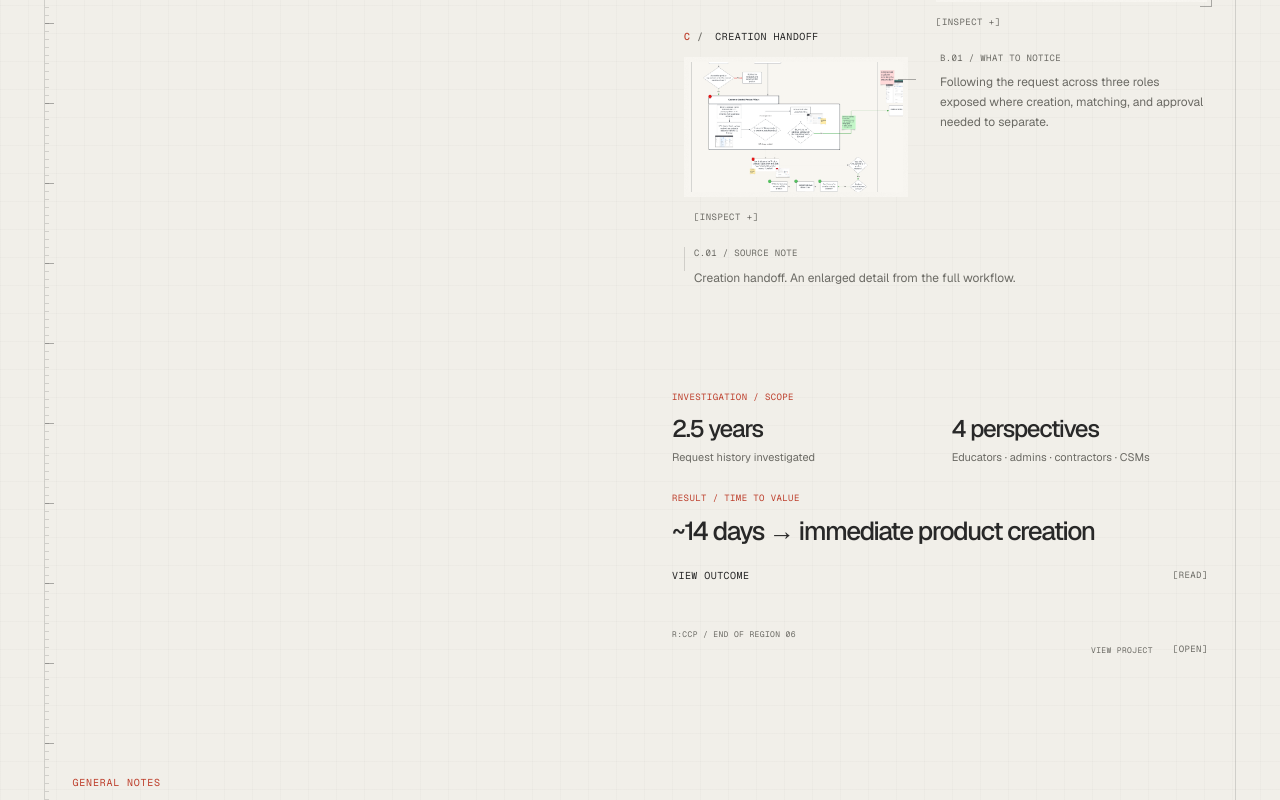
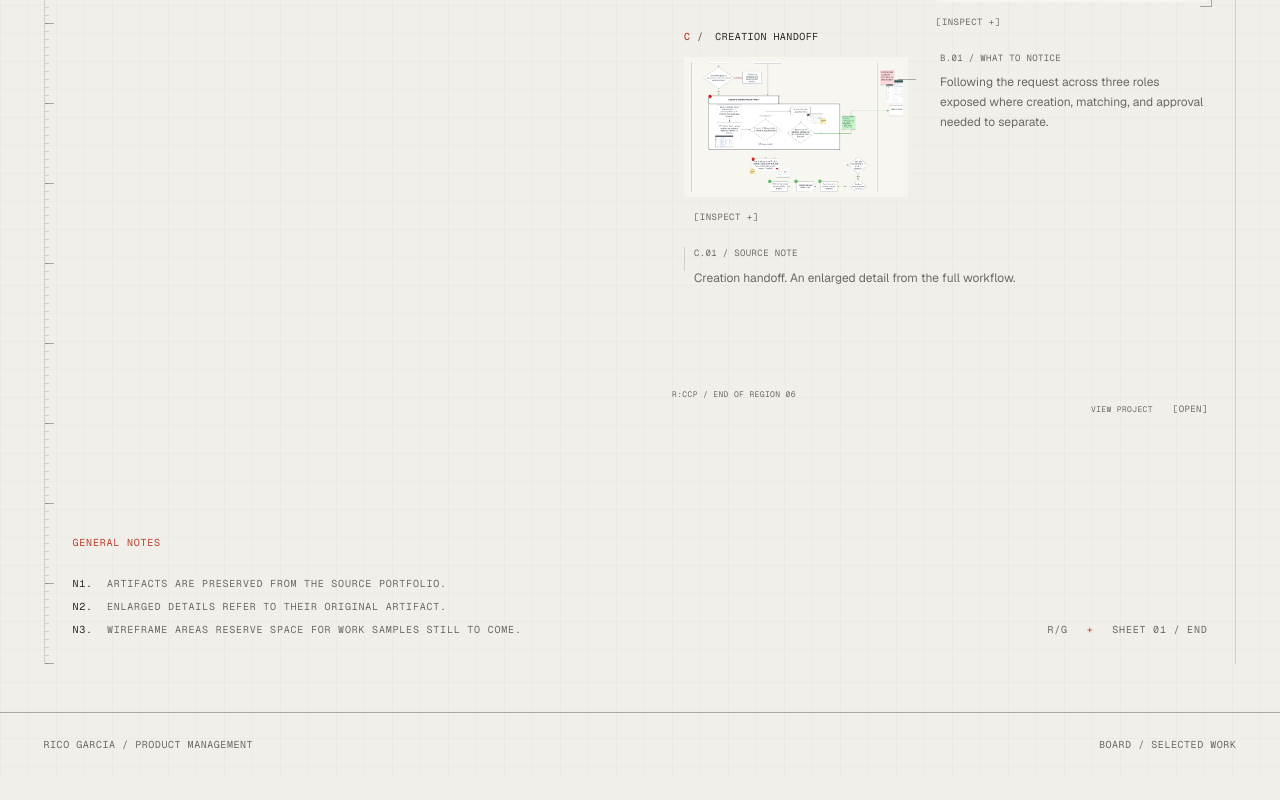
Before and after one commit to ricardougarcia/magpie-dashboards-work, a Next.js app: page /drawer in a window 1280 px wide. Shown: the part 3210-4010 px from the top of the page. After the commit the page ends 3987 px from the top, so only its background shows below. Built offline with nearby package versions, Linux system fonts and the light colour scheme.

Commit message:
Remove scope and outcome sections from CCP Board preview

```diff
--- a/src/components/portfolio/board-clusters.module.css
+++ b/src/components/portfolio/board-clusters.module.css
@@ -86,15 +86,6 @@
 .ccp [data-pixel-size] > div:first-child { flex: 1; min-width: 0; }
 .ccp [data-artifact="C"] > div > div:last-child { width: min(380px, calc(100cqw - 12px)); }
 .ccp [data-source-locator] { width: 62px; flex: 0 0 62px; }
-.ccp [data-board-notes] { display: grid; grid-template-columns: 1fr; gap: 24px; margin: 30px 0 0; }
-.ccp [data-board-notes] > section { display: block; }
-.ccp [data-board-notes] h3 { max-width: none; font-size: 9px; margin-bottom: 12px; }
-.ccp [data-board-notes] > section:first-child > div { display: flex; gap: 24px; }
-.ccp [data-board-notes] > section:first-child a { flex: 1; min-width: 0; gap: 6px; }
-.ccp [data-board-notes] > section:first-child strong { font-size: 24px; }
-.ccp [data-board-notes] > section:first-child a > span { font-size: 11px; }
-.ccp [data-board-notes] > section:last-child p { font-size: 26px; max-width: 430px; }
-.ccp [data-board-notes] > section:last-child a { margin-top: 6px; }
 .ccp > footer a { display: inline-flex; align-items: center; gap: 20px; min-height: 44px; text-decoration: none; }
 .ccp > footer a:is(:hover, :focus-visible) { text-decoration: underline; text-underline-offset: 5px; }
 .ccp > footer { margin-top: auto; padding-top: 28px; flex-wrap: wrap; gap: 4px 16px; font-size: 8px; }
@@ -133,9 +124,6 @@
   .ccp [data-artifact="B"] { padding-top: 0; width: 100%; }
   .ccp [data-artifact="C"] { width: calc(100% - 22px) !important; margin-left: 22px; }
   .ccp [data-artifact="C"] > div > div:last-child { width: 100%; }
-  .ccp [data-board-notes] > section:first-child > div { gap: 16px; }
-  .ccp [data-board-notes] > section:first-child strong { font-size: 23px; }
-  .ccp [data-board-notes] > section:last-child p { font-size: 27px; }
 }
 @media (prefers-reduced-motion: reduce) {
   .field *, .field *::before, .field *::after { animation: none !important; }
--- a/src/components/portfolio/ccp-board-cluster.tsx
+++ b/src/components/portfolio/ccp-board-cluster.tsx
@@ -72,23 +72,6 @@ export function CcpBoardCluster({ project, number }: { project: PortfolioProject
         </RegionInspection>
       </div> : null}
     </EvidenceRegion>
-      <div className={styles.notesPlate} data-board-notes>
-      <section className={styles.researchPlate} aria-labelledby={`${project.id}-scope`}>
-        <h3 id={`${project.id}-scope`} className={styles.register}>Investigation / Scope</h3>
-        <div className={styles.researchSignals}>
-        {project.region?.signals.filter((signal) => project.sections.some((section) => section.id === signal.sectionId)).map((signal) => <PortfolioLink key={signal.label} href={`${projectUrl}#${signal.sectionId}`} className={styles.scopeSignal}>
-          <strong>{signal.value}</strong><span>{signal.label}</span>
-        </PortfolioLink>)}
-        </div>
-      </section>
-      <section className={styles.outcomePlate} aria-labelledby={`${project.id}-outcome`}>
-        <h3 id={`${project.id}-outcome`} className={styles.register}>Result / Time to value</h3>
-        <div>
-        <p className={styles.outcome}>{project.boardTakeaway}</p>
-        <PortfolioLink href={`${projectUrl}#${project.sections.find((section) => section.kind === "impact")?.id ?? project.sections[0]?.id ?? "portfolio-main"}`} className={styles.outcomeLink}>View outcome <span className={styles.actionVerb}>[Read]</span></PortfolioLink>
-        </div>
-      </section>
-      </div>
     <footer className={styles.regionFoot}><span>R:{project.slug.toUpperCase()} / End of Region {number}</span><PortfolioLink href={projectUrl}>View project <span className={styles.actionVerb}>[Open]</span></PortfolioLink></footer>
   </article>;
 }
```
Also changed, not shown: 1 other file (tests, documents, lock files or other folders).
